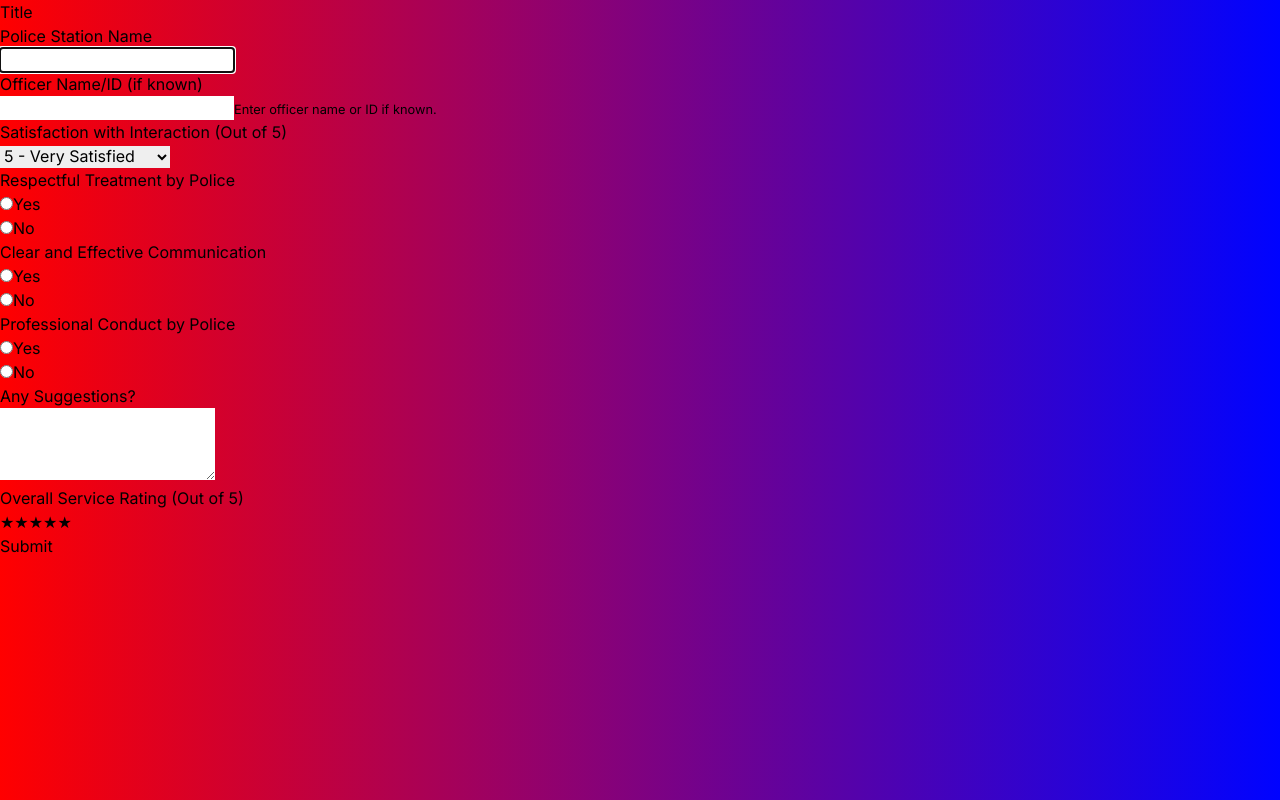
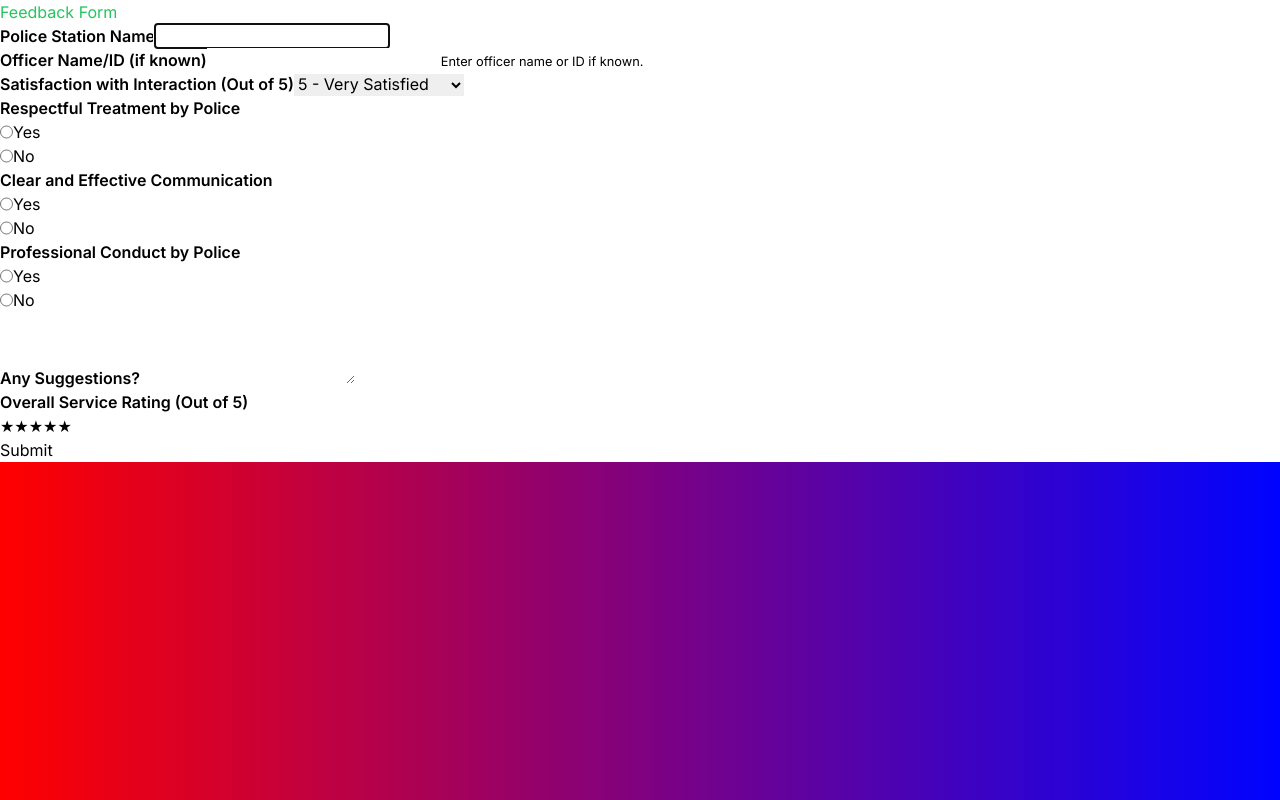
Before and after one commit to HarshBalwanix/police-feedback-system, a Next.js app: page /feedback in a window 1280 px wide. Built offline with nearby package versions, Linux system fonts and the light colour scheme.

Commit message:
Added css in feedback form

```diff
--- a/src/Components/Feedback.jsx
+++ b/src/Components/Feedback.jsx
@@ -1,150 +1,61 @@
 "use client";
-import React, { useState } from "react";
-// import { useNavigate } from "react-router-dom";
-import "../assets/feedback.css";
+import React from "react";
 import StarRating from "./StarRating";
 
 function Feedback() {
-  //const [statevis, setstatevis] = useState(false);
-  //const [distvis, setdistvis] = useState(false);
-  //const [cityvis, setcityvis] = useState(false);
-  //const [stationvis, setstationvis] = useState(false);
-  //const [finalvis, setfinalvis] = useState(false);
-  // const navigate = useNavigate(false);
-  // return (
-  //   <div className="feedback_body">
-  //     <form
-  //       onSubmit={() => {
-  //         // navigate("/Police");
-  //       }}
-  //     >
-  //       <div className="feedback_form">
-  //         <div>
-  //           <h1>Feedback Form</h1>
-  //         </div>
-  //         <div className="inner_sub">
-  //           <label>Name:</label>
-  //           <input type="text" required></input>
-  //         </div>
-  //         <div className="inner_sub">
-  //           <label>Aadhar Number:</label>
-  //           <input type="number" required></input>
-  //         </div>
-  //         <div className="inner_sub">
-  //           <label>Gender:</label>
-  //           <select
-  //             className={statevis ? "" : "placeh"}
-  //             onChange={() => setstatevis(true)}
-  //             required
-  //           >
-  //             <option className="placeh">select the Gender</option>
-  //             <option className="noplace">Male</option>
-  //             <option className="noplace">Female</option>
-  //           </select>
-  //         </div>
-  //         {statevis && (
-  //           <div className="inner_sub">
-  //             <label>State</label>
-  //             <select
-  //               className={distvis ? "" : "placeh"}
-  //               onChange={() => setdistvis(true)}
-  //               required
-  //             >
-  //               <option className="placeh">select the state</option>
-  //               <option className="noplace">Rajasthan</option>
-  //               <option className="noplace">Jaipur</option>
-  //             </select>
-  //           </div>
-  //         )}
-  //         {distvis && (
-  //           <div className="inner_sub">
-  //             <label>District</label>
-  //             <select
-  //               className={cityvis ? "" : "placeh"}
-  //               onChange={() => setcityvis(true)}
-  //               required
-  //             >
-  //               <option className="placeh">select the District</option>
-  //               <option className="noplace">Anupgarh</option>
-  //               <option className="noplace">Ajmer</option>
-  //             </select>
-  //           </div>
-  //         )}
-  //         {cityvis && (
-  //           <div className="inner_sub">
-  //             <label>City</label>
-  //             <select
-  //               className={stationvis ? "" : "placeh"}
-  //               onChange={() => setstationvis(true)}
-  //               required
-  //             >
-  //               <option className="placeh">select the District</option>
-  //               <option className="noplace">Jaipur</option>
-  //               <option className="noplace">Jodhpur</option>
-  //             </select>
-  //           </div>
-  //         )}
-  //         {stationvis && (
-  //           <div className="inner_sub">
-  //             <label>Station List:</label>
-  //             <select
-  //               style={{ width: "17vw" }}
-  //               className={finalvis ? "" : "placeh"}
-  //               onChange={() => setfinalvis(true)}
-  //               required
-  //             >
-  //               <option className="placeh">select the Police Station</option>
-  //               <option className="noplace">Adarsh Nagar Police Station</option>
-  //               <option className="noplace">
-  //                 Jawahar Nagar Police Station
-  //               </option>
-  //             </select>
-  //           </div>
-  //         )}
-  //         {finalvis && <button>Submit</button>}
-  //       </div>
-  //     </form>
-  //   </div>
-  // );
-
   return (
     <>
-      <main>
-        <div>Title</div>
-        <form action="">
-          <div className="form-group">
-            <div className="title">Police Station Name</div>
+      <main className="container mx-auto p-4">
+        <div className="bg-white p-8 max-w-md mx-auto rounded-md shadow-md">
+          <div className="text-3xl font-bold mb-4 text-green-500">
+            Feedback Form
+          </div>
+          <form className="max-w-md mx-auto">
+            <div className="mb-4">
+              <label
+                htmlFor="name"
+                className="block text-sm font-semibold mb-2 "
+              >
+                Police Station Name
+              </label>
               <input
                 autoFocus
                 type="text"
-              className="form-control under-label"
+                className="form-input w-full under-label bg-gray-100"
                 id="name"
                 name="name"
                 required
-              aria-required="true"
               />
             </div>
 
-          <div className="form-group">
-            <div className="title">Officer Name/ID (if known)</div>
+            <div className="mb-4">
+              <label
+                htmlFor="officerName"
+                className="block text-sm font-semibold mb-2"
+              >
+                Officer Name/ID (if known)
+              </label>
               <input
                 type="text"
-              className="form-control under-label"
+                className="form-input w-full under-label bg-gray-100"
                 id="officerName"
                 name="officerName"
                 aria-describedby="officerNameHelp"
               />
-            <small id="officerNameHelp" className="form-text text-muted">
+              <small id="officerNameHelp" className="text-gray-500">
                 Enter officer name or ID if known.
               </small>
             </div>
 
-          <div className="form-group">
-            <div className="title">
+            <div className="mb-4">
+              <label
+                htmlFor="satisfaction"
+                className="block text-sm font-semibold mb-2 "
+              >
                 Satisfaction with Interaction (Out of 5)
-            </div>
+              </label>
               <select
-              className="form-control"
+                className="form-select w-full bg-gray-100"
                 id="satisfaction"
                 name="satisfaction"
                 required
@@ -158,117 +69,146 @@ function Feedback() {
               </select>
             </div>
 
-          <div className="form-group">
-            <div className="title">Respectful Treatment by Police</div>
-            <div className="form-check">
+            <div className="mb-4">
+              <label
+                htmlFor="respectfulTreatment"
+                className="block text-sm font-semibold mb-2"
+              >
+                Respectful Treatment by Police
+              </label>
+              <div className="flex items-center">
                 <input
                   type="radio"
-                className="form-check-input"
+                  className="form-radio"
                   id="respectYes"
                   name="respectfulTreatment"
                   value="Yes"
                   required
                 />
-              <label className="form-check-label" htmlFor="respectYes">
+                <label className="ml-2" htmlFor="respectYes">
                   Yes
                 </label>
               </div>
-            <div className="form-check">
+              <div className="flex items-center">
                 <input
                   type="radio"
-                className="form-check-input"
+                  className="form-radio"
                   id="respectNo"
                   name="respectfulTreatment"
                   value="No"
                   required
                 />
-              <label className="form-check-label" htmlFor="respectNo">
+                <label className="ml-2" htmlFor="respectNo">
                   No
                 </label>
               </div>
             </div>
 
-          <div className="form-group">
-            <div className="title">Clear and Effective Communication</div>
-            <div className="form-check">
+            <div className="mb-4">
+              <label
+                htmlFor="communication"
+                className="block text-sm font-semibold mb-2"
+              >
+                Clear and Effective Communication
+              </label>
+              <div className="flex items-center">
                 <input
                   type="radio"
-                className="form-check-input"
+                  className="form-radio"
                   id="communicationYes"
                   name="communication"
                   value="Yes"
                   required
                 />
-              <label className="form-check-label" htmlFor="communicationYes">
+                <label className="ml-2" htmlFor="communicationYes">
                   Yes
                 </label>
               </div>
-            <div className="form-check">
+              <div className="flex items-center">
                 <input
                   type="radio"
-                className="form-check-input"
+                  className="form-radio"
                   id="communicationNo"
                   name="communication"
                   value="No"
                   required
                 />
-              <label className="form-check-label" htmlFor="communicationNo">
+                <label className="ml-2" htmlFor="communicationNo">
                   No
                 </label>
               </div>
             </div>
 
-          <div className="form-group">
-            <div className="title">Professional Conduct by Police</div>
-            <div className="form-check">
+            <div className="mb-4">
+              <label
+                htmlFor="professionalConduct"
+                className="block text-sm font-semibold mb-2"
+              >
+                Professional Conduct by Police
+              </label>
+              <div className="flex items-center">
                 <input
                   type="radio"
-                className="form-check-input"
+                  className="form-radio"
                   id="professionalYes"
                   name="professionalConduct"
                   value="Yes"
                   required
                 />
-              <label className="form-check-label" htmlFor="professionalYes">
+                <label className="ml-2" htmlFor="professionalYes">
                   Yes
                 </label>
               </div>
-            <div className="form-check">
+              <div className="flex items-center">
                 <input
                   type="radio"
-                className="form-check-input"
+                  className="form-radio"
                   id="professionalNo"
                   name="professionalConduct"
                   value="No"
                   required
                 />
-              <label className="form-check-label" htmlFor="professionalNo">
+                <label className="ml-2" htmlFor="professionalNo">
                   No
                 </label>
               </div>
             </div>
 
-          <div className="form-group">
-            <div className="title">Any Suggestions?</div>
+            <div className="mb-4">
+              <label
+                htmlFor="suggestions"
+                className="block text-sm font-semibold mb-2 "
+              >
+                Any Suggestions?
+              </label>
               <textarea
-              className="form-control"
+                className="form-textarea w-full bg-gray-100"
                 id="suggestions"
                 name="suggestions"
                 rows="3"
               ></textarea>
             </div>
 
-          <div className="form-group">
-            <div className="title">Overall Service Rating (Out of 5)</div>
+            <div className="mb-4">
+              <label
+                htmlFor="overallRating"
+                className="block text-sm font-semibold mb-2"
+              >
+                Overall Service Rating (Out of 5)
+              </label>
               <StarRating
                 onChange={(rating) => console.log("Selected Rating:", rating)}
               />
             </div>
 
-          <button type="submit" className="btn btn-primary">
+            <button
+              type="submit"
+              className="btn btn-primary bg-blue-500 text-white px-4 py-2 rounded"
+            >
               Submit
             </button>
           </form>
+        </div>
       </main>
     </>
   );
```
Lines whose indentation alone changed are shown as unchanged.
